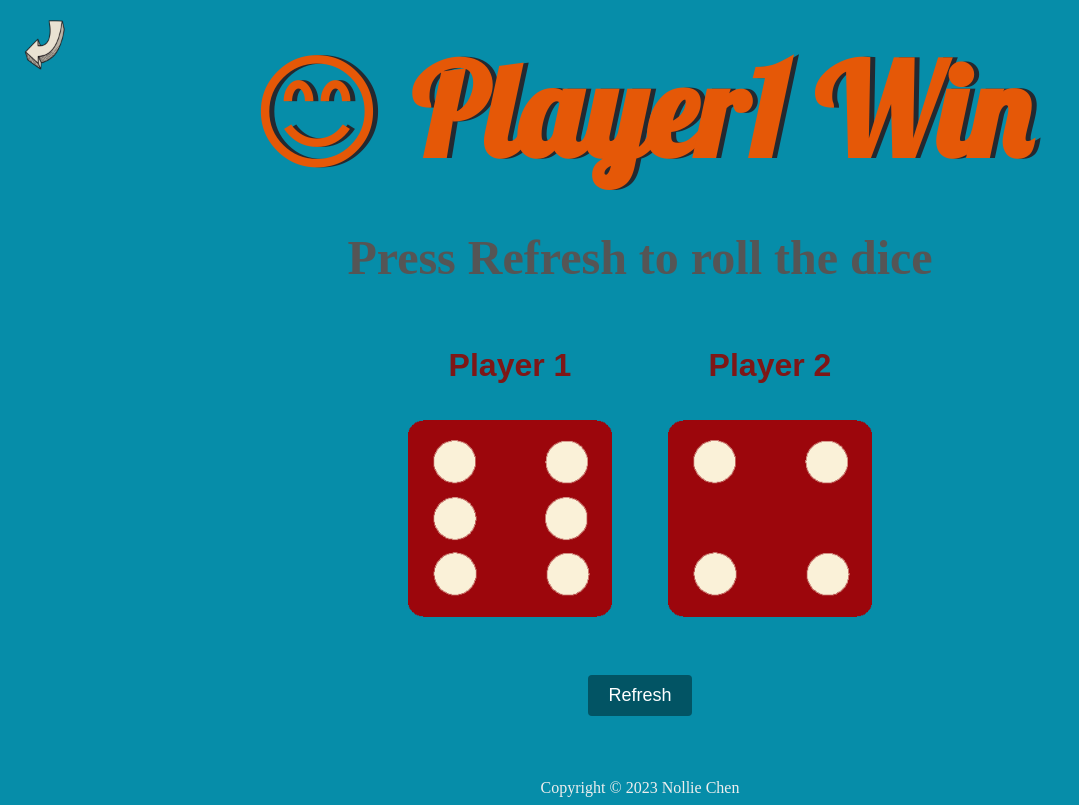
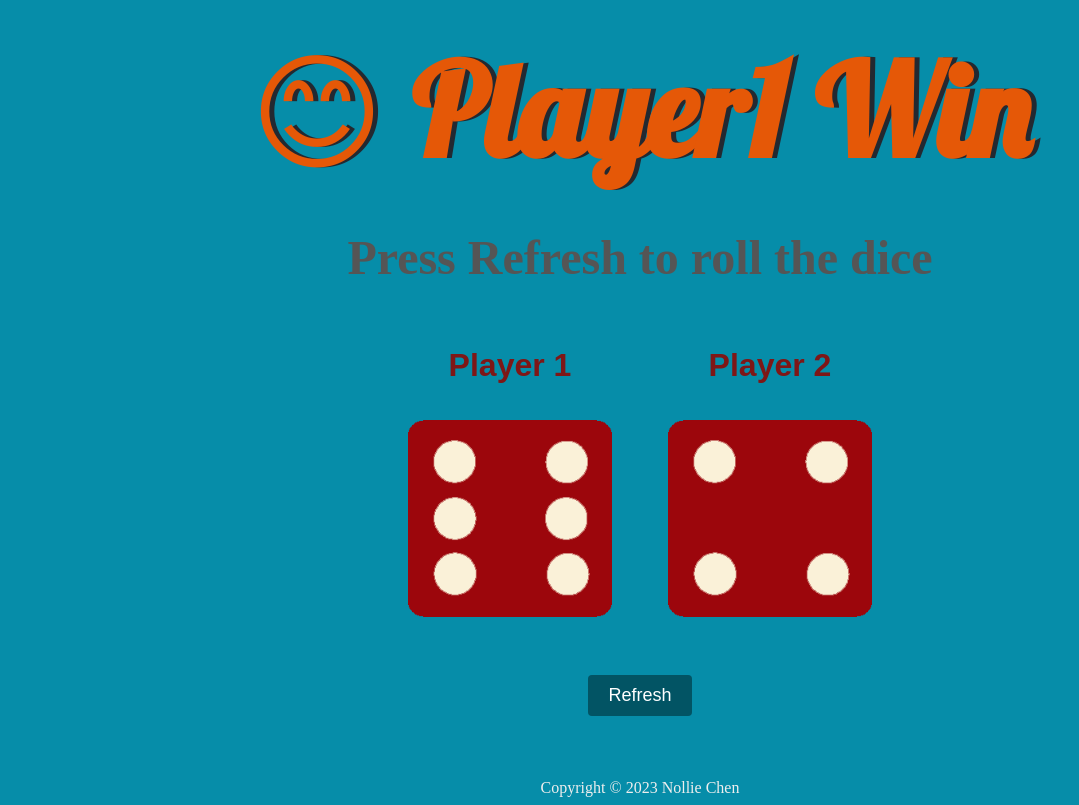
Before and after one commit to nolliechyTW/PlayGround, a plain HTML site: page Let's Dice/index.html in a window 1280 px wide. Shown: the whole page, without its empty margins (0-1079 px from the left). Drawn offline with Linux system fonts and the light colour scheme; a web font is replaced by a local one.

Commit message:
Update index.html

```diff
--- a/Let's Dice/index.html
+++ b/Let's Dice/index.html
@@ -30,9 +30,6 @@
       </div>
 
       <audio id="audioElement" src="./sound/mixkit-game-ball-tap-2073.wav"></audio>
-
-
-      <a href="/index.html" class="back-button"><img src="/Drum Roll/images/arrow.png" alt="Back" width="50" height="50"></a>
     </div>
 
 
```
